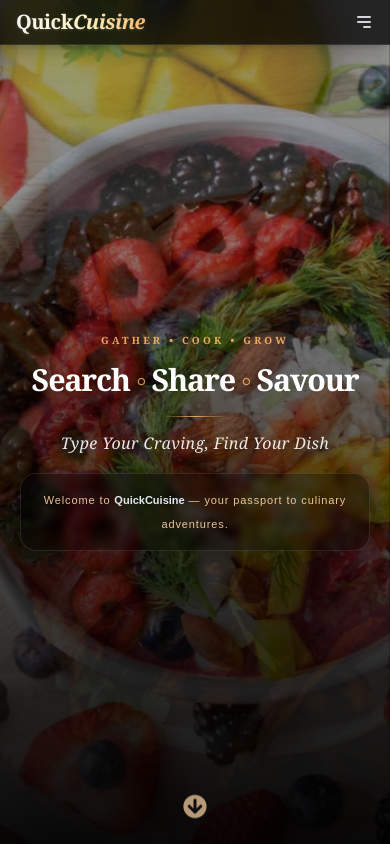
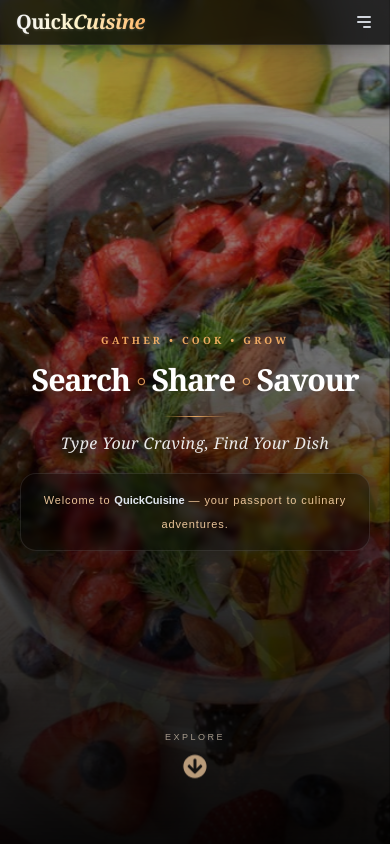
Before and after one commit to Ankushtaj/recipe_finder, a React (Vite) app in the folder frontend/: page / in a window 390 px wide. Shown: the top 844 px of the page. Built offline with nearby package versions, Linux system fonts and the light colour scheme; no server answers.

Commit message:
Navbar UI Fix

```diff
--- a/frontend/src/components/Header.jsx
+++ b/frontend/src/components/Header.jsx
@@ -80,9 +80,9 @@ const Header = () => {
 
             </div>
 
-            <div className='absolute bottom-5 sm:bottom-7 md:bottom-9 left-1/2 -translate-x-1/2 flex flex-col items-center gap-2'>
+            <div className='absolute bottom-15 sm:bottom-14 md:bottom-12 left-1/2 -translate-x-1/2 flex flex-col items-center gap-2'>
 
-                <span className='hidden sm:block text-[9px] md:text-[10px] uppercase tracking-[0.28em] text-orange-100/60 mb-2'>
+                <span className='text-[9px] md:text-[10px] uppercase tracking-[0.28em] text-orange-100/60 mb-2'>
                     Explore
                 </span>
 
```
